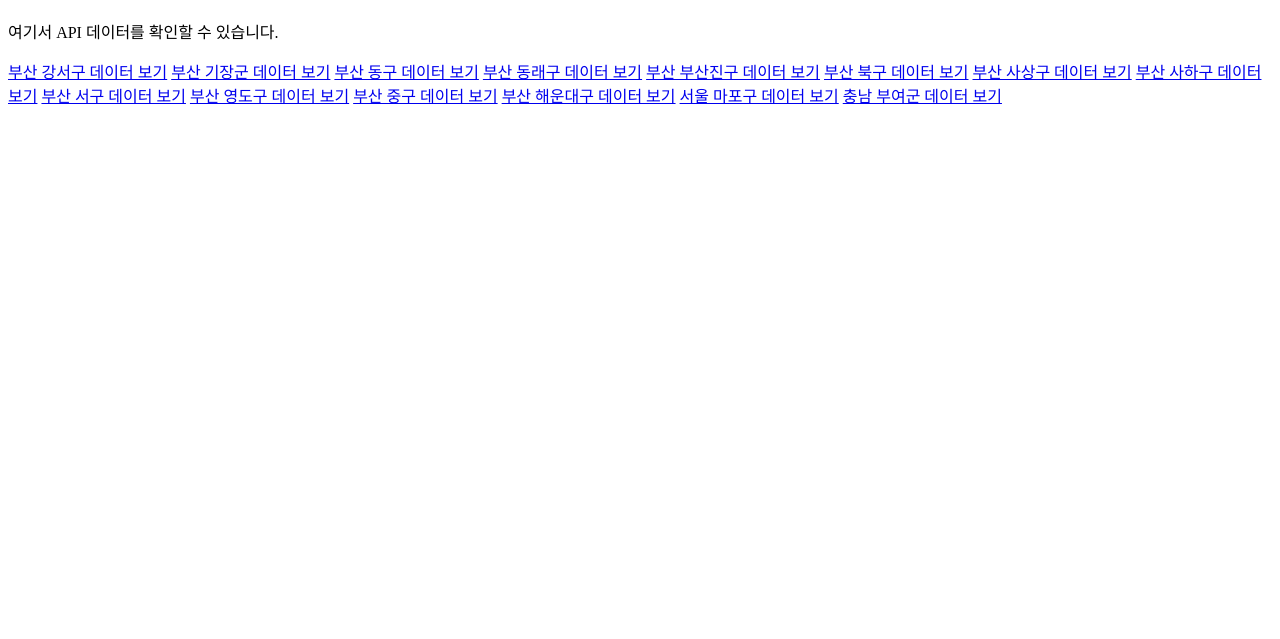
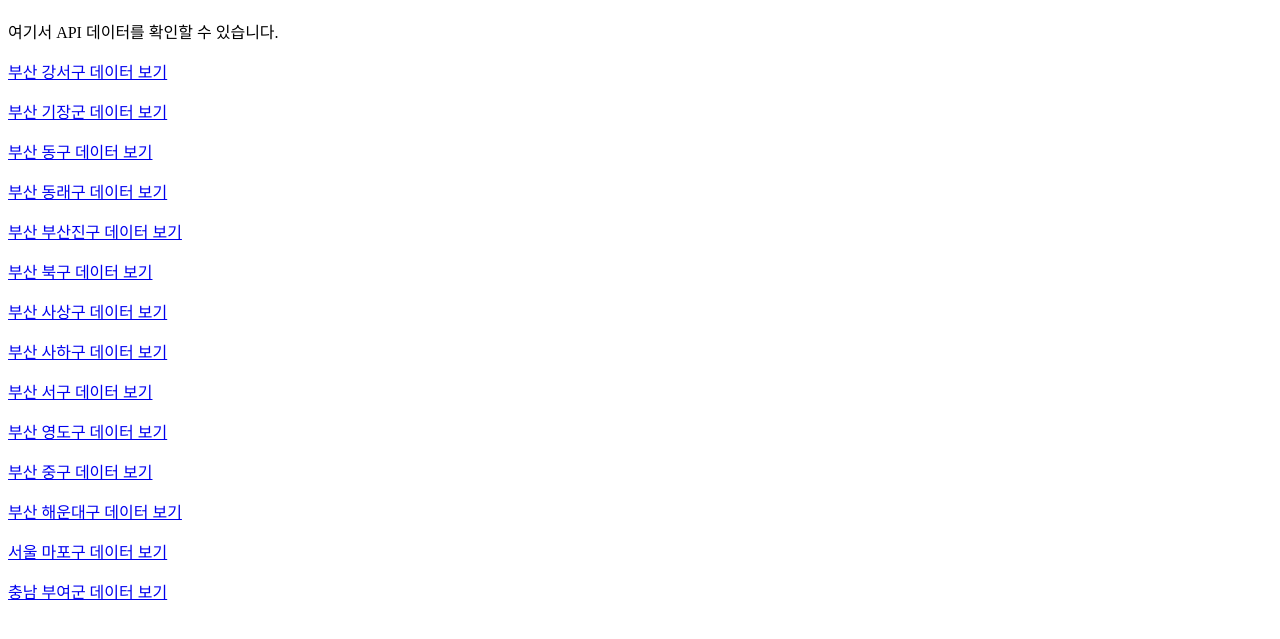
Before and after one commit to kikiryeon/api-data, a plain HTML site: page index.html in a window 1280 px wide. Shown: the part 61-700 px from the top of the page. Drawn offline with Linux system fonts and the light colour scheme.

Commit message:
Update index.html

```diff
--- a/index.html
+++ b/index.html
@@ -8,20 +8,20 @@
 <body>
   <h1>Welcome to API Data</h1>
   <p>여기서 API 데이터를 확인할 수 있습니다.</p>
-  <a href="부산_강서구.json">부산 강서구 데이터 보기</a>
-  <a href="부산_기장군.json">부산 기장군 데이터 보기</a>
-  <a href="부산_동구.json">부산 동구 데이터 보기</a>
-  <a href="부산_동래구.json">부산 동래구 데이터 보기</a>
-  <a href="부산_부산진구.json">부산 부산진구 데이터 보기</a>
-  <a href="부산_북구.json">부산 북구 데이터 보기</a>
-  <a href="부산_사상구.json">부산 사상구 데이터 보기</a>
-  <a href="부산_사하구.json">부산 사하구 데이터 보기</a>
-  <a href="부산_서구.json">부산 서구 데이터 보기</a>
-  <a href="부산_영도구.json">부산 영도구 데이터 보기</a>
-  <a href="부산_중구.json">부산 중구 데이터 보기</a>
-  <a href="부산_해운대구.json">부산 해운대구 데이터 보기</a>
-  <a href="서울_마포구.json">서울 마포구 데이터 보기</a>
-  <a href="충남_부여군.json">충남 부여군 데이터 보기</a>
+  <p><a href="https://kikiryeon.github.io/api-data/%EB%B6%80%EC%82%B0_%EA%B0%95%EC%84%9C%EA%B5%AC.json">부산 강서구 데이터 보기</a></p>
+  <p><a href="부산_기장군.json">부산 기장군 데이터 보기</a></p>
+  <p><a href="부산_동구.json">부산 동구 데이터 보기</a></p>
+  <p><a href="부산_동래구.json">부산 동래구 데이터 보기</a></p>
+  <p><a href="부산_부산진구.json">부산 부산진구 데이터 보기</a></p>
+  <p><a href="부산_북구.json">부산 북구 데이터 보기</a></p>
+  <p><a href="부산_사상구.json">부산 사상구 데이터 보기</a></p>
+  <p><a href="부산_사하구.json">부산 사하구 데이터 보기</a></p>
+  <p><a href="부산_서구.json">부산 서구 데이터 보기</a></p>
+  <p><a href="부산_영도구.json">부산 영도구 데이터 보기</a></p>
+  <p><a href="부산_중구.json">부산 중구 데이터 보기</a></p>
+  <p><a href="부산_해운대구.json">부산 해운대구 데이터 보기</a></p>
+  <p><a href="서울_마포구.json">서울 마포구 데이터 보기</a></p>
+  <p><a href="충남_부여군.json">충남 부여군 데이터 보기</a></p>
 
 </body>
 </html>
```
